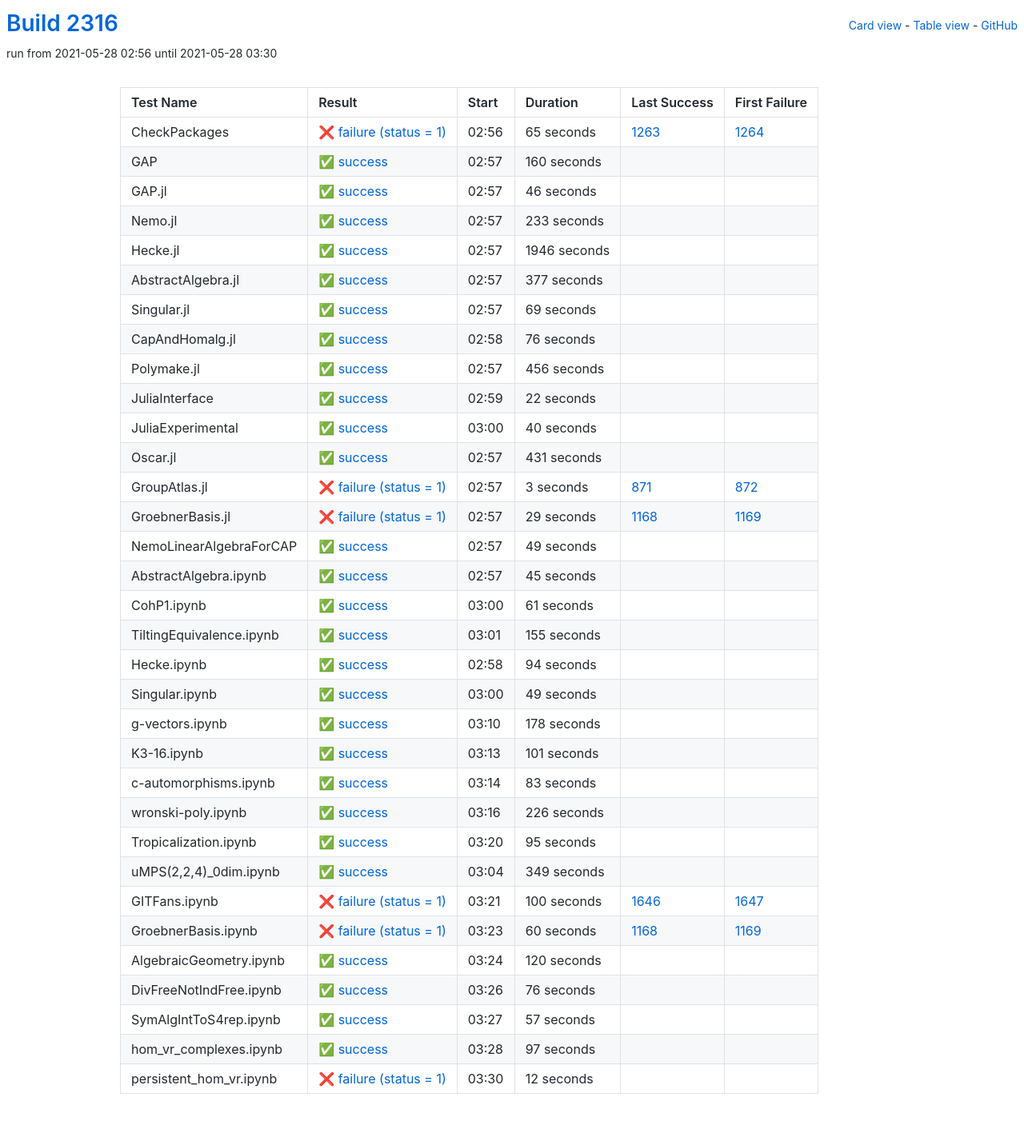
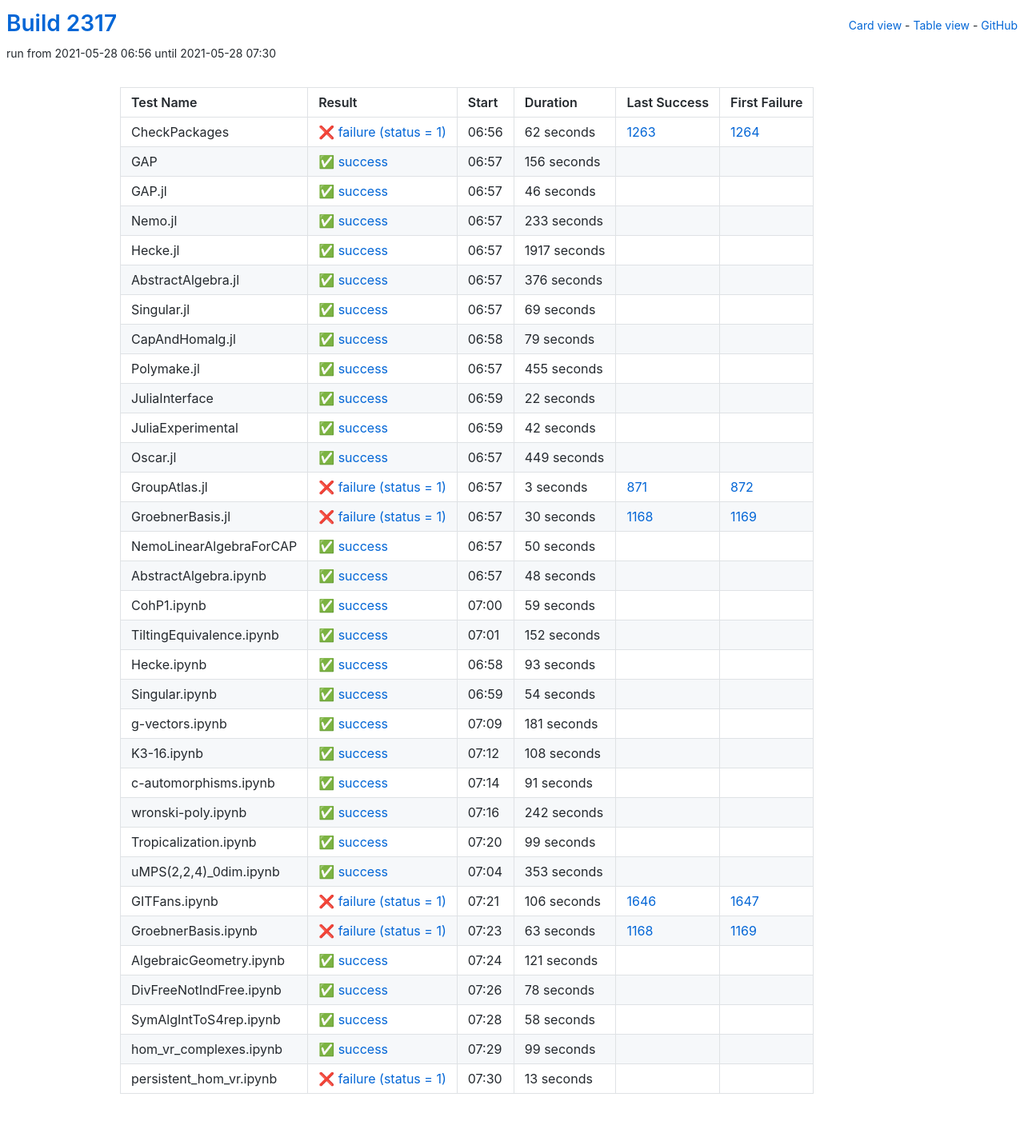
Before and after one commit to oscar-system/oscar-ci-status-stable, a Jekyll site: the page built from table.html, in a window 1280 px wide. Shown: the whole page at 80% size. Built offline with Jekyll 4.4.1, drawn with Linux system fonts in a browser that asks for light colours.

Commit message:
Build #2317

```diff
--- a/_data/ci.yml
+++ b/_data/ci.yml
@@ -1,6 +1,6 @@
 ---
-build: 2316
-build_url: https://oscarci.mathematik.uni-kl.de/job/oscar-stable/2316/
+build: 2317
+build_url: https://oscarci.mathematik.uni-kl.de/job/oscar-stable/2317/
 job: oscar-stable
 organization: oscar-system
 repo: oscar-ci-status-stable
@@ -8,32 +8,32 @@ repourl: https://github.com/oscar-system/oscar-ci-status-stable
 tests:
 - name: CheckPackages
   id: checkpackages
-  log: https://oscarci.mathematik.uni-kl.de/job/oscar-stable/2316/artifact/logs/build-2316/CheckPackages.log
-  start: 2021-05-28 02:56
+  log: https://oscarci.mathematik.uni-kl.de/job/oscar-stable/2317/artifact/logs/build-2317/CheckPackages.log
+  start: 2021-05-28 06:56
   success: false
   exitcode: 1
   status: failure
-  duration: 65
+  duration: 62
   last_success: 1263
   last_success_url: https://oscarci.mathematik.uni-kl.de/job/oscar-stable/1263/
   first_failure: 1264
   first_failure_url: https://oscarci.mathematik.uni-kl.de/job/oscar-stable/1264/
 - name: GAP
   id: gap
-  log: https://oscarci.mathematik.uni-kl.de/job/oscar-stable/2316/artifact/logs/build-2316/GAP.log
-  start: 2021-05-28 02:57
+  log: https://oscarci.mathematik.uni-kl.de/job/oscar-stable/2317/artifact/logs/build-2317/GAP.log
+  start: 2021-05-28 06:57
   success: true
   exitcode: 0
   status: success
-  duration: 160
+  duration: 156
   last_success: false
   last_success_url:
   first_failure: false
   first_failure_url:
 - name: GAP.jl
   id: gap-jl
-  log: https://oscarci.mathematik.uni-kl.de/job/oscar-stable/2316/artifact/logs/build-2316/GAP.jl.log
-  start: 2021-05-28 02:57
+  log: https://oscarci.mathematik.uni-kl.de/job/oscar-stable/2317/artifact/logs/build-2317/GAP.jl.log
+  start: 2021-05-28 06:57
   success: true
   exitcode: 0
   status: success
@@ -44,8 +44,8 @@ tests:
   first_failure_url:
 - name: Nemo.jl
   id: nemo-jl
-  log: https://oscarci.mathematik.uni-kl.de/job/oscar-stable/2316/artifact/logs/build-2316/Nemo.jl.log
-  start: 2021-05-28 02:57
+  log: https://oscarci.mathematik.uni-kl.de/job/oscar-stable/2317/artifact/logs/build-2317/Nemo.jl.log
+  start: 2021-05-28 06:57
   success: true
   exitcode: 0
   status: success
@@ -56,32 +56,32 @@ tests:
   first_failure_url:
 - name: Hecke.jl
   id: hecke-jl
-  log: https://oscarci.mathematik.uni-kl.de/job/oscar-stable/2316/artifact/logs/build-2316/Hecke.jl.log
-  start: 2021-05-28 02:57
+  log: https://oscarci.mathematik.uni-kl.de/job/oscar-stable/2317/artifact/logs/build-2317/Hecke.jl.log
+  start: 2021-05-28 06:57
   success: true
   exitcode: 0
   status: success
-  duration: 1946
+  duration: 1917
   last_success: false
   last_success_url:
   first_failure: false
   first_failure_url:
 - name: AbstractAlgebra.jl
   id: abstractalgebra-jl
-  log: https://oscarci.mathematik.uni-kl.de/job/oscar-stable/2316/artifact/logs/build-2316/AbstractAlgebra.jl.log
-  start: 2021-05-28 02:57
+  log: https://oscarci.mathematik.uni-kl.de/job/oscar-stable/2317/artifact/logs/build-2317/AbstractAlgebra.jl.log
+  start: 2021-05-28 06:57
   success: true
   exitcode: 0
   status: success
-  duration: 377
+  duration: 376
   last_success: false
   last_success_url:
   first_failure: false
   first_failure_url:
 - name: Singular.jl
   id: singular-jl
-  log: https://oscarci.mathematik.uni-kl.de/job/oscar-stable/2316/artifact/logs/build-2316/Singular.jl.log
-  start: 2021-05-28 02:57
+  log: https://oscarci.mathematik.uni-kl.de/job/oscar-stable/2317/artifact/logs/build-2317/Singular.jl.log
+  start: 2021-05-28 06:57
   success: true
   exitcode: 0
   status: success
@@ -92,32 +92,32 @@ tests:
   first_failure_url:
 - name: CapAndHomalg.jl
   id: capandhomalg-jl
-  log: https://oscarci.mathematik.uni-kl.de/job/oscar-stable/2316/artifact/logs/build-2316/CapAndHomalg.jl.log
-  start: 2021-05-28 02:58
+  log: https://oscarci.mathematik.uni-kl.de/job/oscar-stable/2317/artifact/logs/build-2317/CapAndHomalg.jl.log
+  start: 2021-05-28 06:58
   success: true
   exitcode: 0
   status: success
-  duration: 76
+  duration: 79
   last_success: false
   last_success_url:
   first_failure: false
   first_failure_url:
 - name: Polymake.jl
   id: polymake-jl
-  log: https://oscarci.mathematik.uni-kl.de/job/oscar-stable/2316/artifact/logs/build-2316/Polymake.jl.log
-  start: 2021-05-28 02:57
+  log: https://oscarci.mathematik.uni-kl.de/job/oscar-stable/2317/artifact/logs/build-2317/Polymake.jl.log
+  start: 2021-05-28 06:57
   success: true
   exitcode: 0
   status: success
-  duration: 456
+  duration: 455
   last_success: false
   last_success_url:
   first_failure: false
   first_failure_url:
 - name: JuliaInterface
   id: juliainterface
-  log: https://oscarci.mathematik.uni-kl.de/job/oscar-stable/2316/artifact/logs/build-2316/JuliaInterface.log
-  start: 2021-05-28 02:59
+  log: https://oscarci.mathematik.uni-kl.de/job/oscar-stable/2317/artifact/logs/build-2317/JuliaInterface.log
+  start: 2021-05-28 06:59
   success: true
   exitcode: 0
   status: success
@@ -128,32 +128,32 @@ tests:
   first_failure_url:
 - name: JuliaExperimental
   id: juliaexperimental
-  log: https://oscarci.mathematik.uni-kl.de/job/oscar-stable/2316/artifact/logs/build-2316/JuliaExperimental.log
-  start: 2021-05-28 03:00
+  log: https://oscarci.mathematik.uni-kl.de/job/oscar-stable/2317/artifact/logs/build-2317/JuliaExperimental.log
+  start: 2021-05-28 06:59
   success: true
   exitcode: 0
   status: success
-  duration: 40
+  duration: 42
   last_success: false
   last_success_url:
   first_failure: false
   first_failure_url:
 - name: Oscar.jl
   id: oscar-jl
-  log: https://oscarci.mathematik.uni-kl.de/job/oscar-stable/2316/artifact/logs/build-2316/Oscar.jl.log
-  start: 2021-05-28 02:57
+  log: https://oscarci.mathematik.uni-kl.de/job/oscar-stable/2317/artifact/logs/build-2317/Oscar.jl.log
+  start: 2021-05-28 06:57
   success: true
   exitcode: 0
   status: success
-  duration: 431
+  duration: 449
   last_success: false
   last_success_url:
   first_failure: false
   first_failure_url:
 - name: GroupAtlas.jl
   id: groupatlas-jl
-  log: https://oscarci.mathematik.uni-kl.de/job/oscar-stable/2316/artifact/logs/build-2316/GroupAtlas.jl.log
-  start: 2021-05-28 02:57
+  log: https://oscarci.mathematik.uni-kl.de/job/oscar-stable/2317/artifact/logs/build-2317/GroupAtlas.jl.log
+  start: 2021-05-28 06:57
   success: false
   exitcode: 1
   status: failure
@@ -164,240 +164,240 @@ tests:
   first_failure_url: https://oscarci.mathematik.uni-kl.de/job/oscar-stable/872/
 - name: GroebnerBasis.jl
   id: groebnerbasis-jl
-  log: https://oscarci.mathematik.uni-kl.de/job/oscar-stable/2316/artifact/logs/build-2316/GroebnerBasis.jl.log
-  start: 2021-05-28 02:57
+  log: https://oscarci.mathematik.uni-kl.de/job/oscar-stable/2317/artifact/logs/build-2317/GroebnerBasis.jl.log
+  start: 2021-05-28 06:57
   success: false
   exitcode: 1
   status: failure
-  duration: 29
+  duration: 30
   last_success: 1168
   last_success_url: https://oscarci.mathematik.uni-kl.de/job/oscar-stable/1168/
   first_failure: 1169
   first_failure_url: https://oscarci.mathematik.uni-kl.de/job/oscar-stable/1169/
 - name: NemoLinearAlgebraForCAP
   id: nemolinearalgebraforcap
-  log: https://oscarci.mathematik.uni-kl.de/job/oscar-stable/2316/artifact/logs/build-2316/NemoLinearAlgebraForCAP.log
-  start: 2021-05-28 02:57
+  log: https://oscarci.mathematik.uni-kl.de/job/oscar-stable/2317/artifact/logs/build-2317/NemoLinearAlgebraForCAP.log
+  start: 2021-05-28 06:57
   success: true
   exitcode: 0
   status: success
-  duration: 49
+  duration: 50
   last_success: false
   last_success_url:
   first_failure: false
   first_failure_url:
 - name: AbstractAlgebra.ipynb
   id: abstractalgebra-ipynb
-  log: https://oscarci.mathematik.uni-kl.de/job/oscar-stable/2316/artifact/logs/build-2316/AbstractAlgebra.ipynb.log
-  start: 2021-05-28 02:57
+  log: https://oscarci.mathematik.uni-kl.de/job/oscar-stable/2317/artifact/logs/build-2317/AbstractAlgebra.ipynb.log
+  start: 2021-05-28 06:57
   success: true
   exitcode: 0
   status: success
-  duration: 45
+  duration: 48
   last_success: false
   last_success_url:
   first_failure: false
   first_failure_url:
 - name: CohP1.ipynb
   id: cohp1-ipynb
-  log: https://oscarci.mathematik.uni-kl.de/job/oscar-stable/2316/artifact/logs/build-2316/CohP1.ipynb.log
-  start: 2021-05-28 03:00
+  log: https://oscarci.mathematik.uni-kl.de/job/oscar-stable/2317/artifact/logs/build-2317/CohP1.ipynb.log
+  start: 2021-05-28 07:00
   success: true
   exitcode: 0
   status: success
-  duration: 61
+  duration: 59
   last_success: false
   last_success_url:
   first_failure: false
   first_failure_url:
 - name: TiltingEquivalence.ipynb
   id: tiltingequivalence-ipynb
-  log: https://oscarci.mathematik.uni-kl.de/job/oscar-stable/2316/artifact/logs/build-2316/TiltingEquivalence.ipynb.log
-  start: 2021-05-28 03:01
+  log: https://oscarci.mathematik.uni-kl.de/job/oscar-stable/2317/artifact/logs/build-2317/TiltingEquivalence.ipynb.log
+  start: 2021-05-28 07:01
   success: true
   exitcode: 0
   status: success
-  duration: 155
+  duration: 152
   last_success: false
   last_success_url:
   first_failure: false
   first_failure_url:
 - name: Hecke.ipynb
   id: hecke-ipynb
-  log: https://oscarci.mathematik.uni-kl.de/job/oscar-stable/2316/artifact/logs/build-2316/Hecke.ipynb.log
-  start: 2021-05-28 02:58
+  log: https://oscarci.mathematik.uni-kl.de/job/oscar-stable/2317/artifact/logs/build-2317/Hecke.ipynb.log
+  start: 2021-05-28 06:58
   success: true
   exitcode: 0
   status: success
-  duration: 94
+  duration: 93
   last_success: false
   last_success_url:
   first_failure: false
   first_failure_url:
 - name: Singular.ipynb
   id: singular-ipynb
-  log: https://oscarci.mathematik.uni-kl.de/job/oscar-stable/2316/artifact/logs/build-2316/Singular.ipynb.log
-  start: 2021-05-28 03:00
+  log: https://oscarci.mathematik.uni-kl.de/job/oscar-stable/2317/artifact/logs/build-2317/Singular.ipynb.log
+  start: 2021-05-28 06:59
   success: true
   exitcode: 0
   status: success
-  duration: 49
+  duration: 54
   last_success: false
   last_success_url:
   first_failure: false
   first_failure_url:
 - name: g-vectors.ipynb
   id: g-vectors-ipynb
-  log: https://oscarci.mathematik.uni-kl.de/job/oscar-stable/2316/artifact/logs/build-2316/g-vectors.ipynb.log
-  start: 2021-05-28 03:10
+  log: https://oscarci.mathematik.uni-kl.de/job/oscar-stable/2317/artifact/logs/build-2317/g-vectors.ipynb.log
+  start: 2021-05-28 07:09
   success: true
   exitcode: 0
   status: success
-  duration: 178
+  duration: 181
   last_success: false
   last_success_url:
   first_failure: false
   first_failure_url:
 - name: K3-16.ipynb
   id: k3-16-ipynb
-  log: https://oscarci.mathematik.uni-kl.de/job/oscar-stable/2316/artifact/logs/build-2316/K3-16.ipynb.log
-  start: 2021-05-28 03:13
+  log: https://oscarci.mathematik.uni-kl.de/job/oscar-stable/2317/artifact/logs/build-2317/K3-16.ipynb.log
+  start: 2021-05-28 07:12
   success: true
   exitcode: 0
   status: success
-  duration: 101
+  duration: 108
   last_success: false
   last_success_url:
   first_failure: false
   first_failure_url:
 - name: c-automorphisms.ipynb
   id: c-automorphisms-ipynb
-  log: https://oscarci.mathematik.uni-kl.de/job/oscar-stable/2316/artifact/logs/build-2316/c-automorphisms.ipynb.log
-  start: 2021-05-28 03:14
+  log: https://oscarci.mathematik.uni-kl.de/job/oscar-stable/2317/artifact/logs/build-2317/c-automorphisms.ipynb.log
+  start: 2021-05-28 07:14
   success: true
   exitcode: 0
   status: success
-  duration: 83
+  duration: 91
   last_success: false
   last_success_url:
   first_failure: false
   first_failure_url:
 - name: wronski-poly.ipynb
   id: wronski-poly-ipynb
-  log: https://oscarci.mathematik.uni-kl.de/job/oscar-stable/2316/artifact/logs/build-2316/wronski-poly.ipynb.log
-  start: 2021-05-28 03:16
+  log: https://oscarci.mathematik.uni-kl.de/job/oscar-stable/2317/artifact/logs/build-2317/wronski-poly.ipynb.log
+  start: 2021-05-28 07:16
   success: true
   exitcode: 0
   status: success
-  duration: 226
+  duration: 242
   last_success: false
   last_success_url:
   first_failure: false
   first_failure_url:
 - name: Tropicalization.ipynb
   id: tropicalization-ipynb
-  log: https://oscarci.mathematik.uni-kl.de/job/oscar-stable/2316/artifact/logs/build-2316/Tropicalization.ipynb.log
-  start: 2021-05-28 03:20
+  log: https://oscarci.mathematik.uni-kl.de/job/oscar-stable/2317/artifact/logs/build-2317/Tropicalization.ipynb.log
+  start: 2021-05-28 07:20
   success: true
   exitcode: 0
   status: success
-  duration: 95
+  duration: 99
   last_success: false
   last_success_url:
   first_failure: false
   first_failure_url:
 - name: uMPS(2,2,4)_0dim.ipynb
   id: umps-2-2-4-0dim-ipynb
-  log: https://oscarci.mathematik.uni-kl.de/job/oscar-stable/2316/artifact/logs/build-2316/uMPS-2-2-4-_0dim.ipynb.log
-  start: 2021-05-28 03:04
+  log: https://oscarci.mathematik.uni-kl.de/job/oscar-stable/2317/artifact/logs/build-2317/uMPS-2-2-4-_0dim.ipynb.log
+  start: 2021-05-28 07:04
   success: true
   exitcode: 0
   status: success
-  duration: 349
+  duration: 353
   last_success: false
   last_success_url:
   first_failure: false
   first_failure_url:
 - name: GITFans.ipynb
   id: gitfans-ipynb
-  log: https://oscarci.mathematik.uni-kl.de/job/oscar-stable/2316/artifact/logs/build-2316/GITFans.ipynb.log
-  start: 2021-05-28 03:21
+  log: https://oscarci.mathematik.uni-kl.de/job/oscar-stable/2317/artifact/logs/build-2317/GITFans.ipynb.log
+  start: 2021-05-28 07:21
   success: false
   exitcode: 1
   status: failure
-  duration: 100
+  duration: 106
   last_success: 1646
   last_success_url: https://oscarci.mathematik.uni-kl.de/job/oscar-stable/1646/
   first_failure: 1647
   first_failure_url: https://oscarci.mathematik.uni-kl.de/job/oscar-stable/1647/
 - name: GroebnerBasis.ipynb
   id: groebnerbasis-ipynb
-  log: https://oscarci.mathematik.uni-kl.de/job/oscar-stable/2316/artifact/logs/build-2316/GroebnerBasis.ipynb.log
-  start: 2021-05-28 03:23
+  log: https://oscarci.mathematik.uni-kl.de/job/oscar-stable/2317/artifact/logs/build-2317/GroebnerBasis.ipynb.log
+  start: 2021-05-28 07:23
   success: false
   exitcode: 1
   status: failure
-  duration: 60
+  duration: 63
   last_success: 1168
   last_success_url: https://oscarci.mathematik.uni-kl.de/job/oscar-stable/1168/
   first_failure: 1169
   first_failure_url: https://oscarci.mathematik.uni-kl.de/job/oscar-stable/1169/
 - name: AlgebraicGeometry.ipynb
   id: algebraicgeometry-ipynb
-  log: https://oscarci.mathematik.uni-kl.de/job/oscar-stable/2316/artifact/logs/build-2316/AlgebraicGeometry.ipynb.log
-  start: 2021-05-28 03:24
+  log: https://oscarci.mathematik.uni-kl.de/job/oscar-stable/2317/artifact/logs/build-2317/AlgebraicGeometry.ipynb.log
+  start: 2021-05-28 07:24
   success: true
   exitcode: 0
   status: success
-  duration: 120
+  duration: 121
   last_success: false
   last_success_url:
   first_failure: false
   first_failure_url:
 - name: DivFreeNotIndFree.ipynb
   id: divfreenotindfree-ipynb
-  log: https://oscarci.mathematik.uni-kl.de/job/oscar-stable/2316/artifact/logs/build-2316/DivFreeNotIndFree.ipynb.log
-  start: 2021-05-28 03:26
+  log: https://oscarci.mathematik.uni-kl.de/job/oscar-stable/2317/artifact/logs/build-2317/DivFreeNotIndFree.ipynb.log
+  start: 2021-05-28 07:26
   success: true
   exitcode: 0
   status: success
-  duration: 76
+  duration: 78
   last_success: false
   last_success_url:
   first_failure: false
   first_failure_url:
 - name: SymAlgIntToS4rep.ipynb
   id: symalginttos4rep-ipynb
-  log: https://oscarci.mathematik.uni-kl.de/job/oscar-stable/2316/artifact/logs/build-2316/SymAlgIntToS4rep.ipynb.log
-  start: 2021-05-28 03:27
+  log: https://oscarci.mathematik.uni-kl.de/job/oscar-stable/2317/artifact/logs/build-2317/SymAlgIntToS4rep.ipynb.log
+  start: 2021-05-28 07:28
   success: true
   exitcode: 0
   status: success
-  duration: 57
+  duration: 58
   last_success: false
   last_success_url:
   first_failure: false
   first_failure_url:
 - name: hom_vr_complexes.ipynb
   id: hom-vr-complexes-ipynb
-  log: https://oscarci.mathematik.uni-kl.de/job/oscar-stable/2316/artifact/logs/build-2316/hom_vr_complexes.ipynb.log
-  start: 2021-05-28 03:28
+  log: https://oscarci.mathematik.uni-kl.de/job/oscar-stable/2317/artifact/logs/build-2317/hom_vr_complexes.ipynb.log
+  start: 2021-05-28 07:29
   success: true
   exitcode: 0
   status: success
-  duration: 97
+  duration: 99
   last_success: false
   last_success_url:
   first_failure: false
   first_failure_url:
 - name: persistent_hom_vr.ipynb
   id: persistent-hom-vr-ipynb
-  log: https://oscarci.mathematik.uni-kl.de/job/oscar-stable/2316/artifact/logs/build-2316/persistent_hom_vr.ipynb.log
-  start: 2021-05-28 03:30
+  log: https://oscarci.mathematik.uni-kl.de/job/oscar-stable/2317/artifact/logs/build-2317/persistent_hom_vr.ipynb.log
+  start: 2021-05-28 07:30
   success: false
   exitcode: 1
   status: failure
-  duration: 12
+  duration: 13
   last_success: false
   last_success_url:
   first_failure: false
```
Also changed, not shown: README.md.
